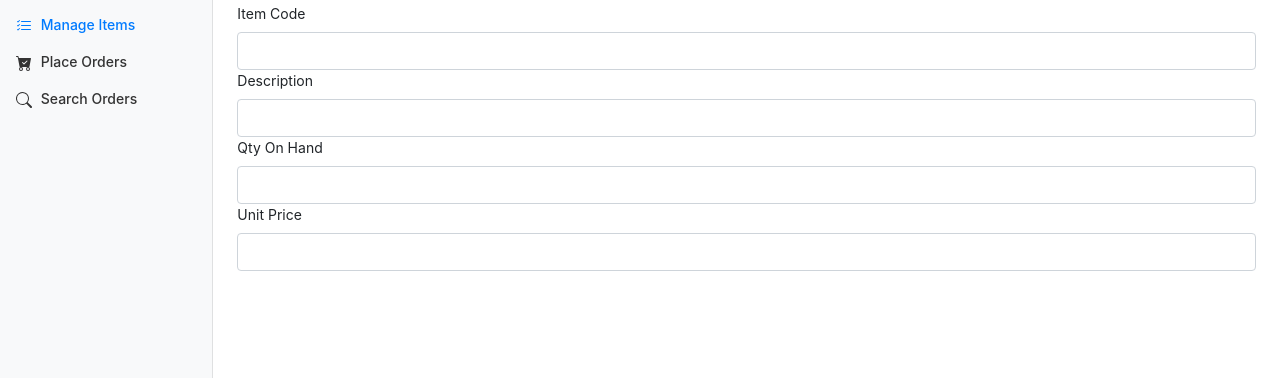
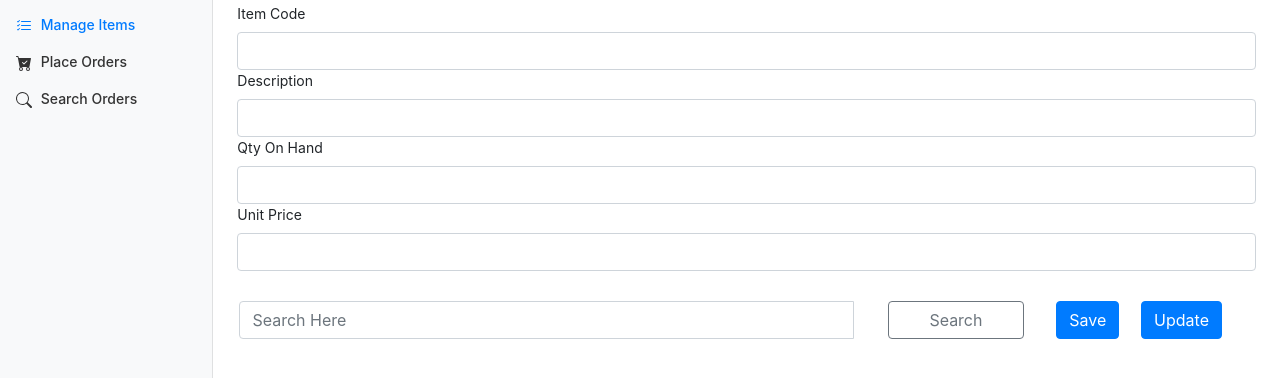
Before and after one commit to Practise-playground/POS-FrontEnd-with-Bootstrap-2, a website: page manage-items.html in a window 1280 px wide. Shown: the part 132-510 px from the top of the page. Drawn offline with nearby package versions, Linux system fonts and the light colour scheme.

Commit message:
Add Search, Save and Update button to Manage Items

```diff
--- a/manage-items.html
+++ b/manage-items.html
@@ -126,7 +126,20 @@
                         <input type="text" name="unit_price" class="form-control" id="unit_price" >
                     </div>
 
-
+                    <!--Add Search field, and Save and Update buttons-->
+                    <div class="col-12 row">
+                        <br>
+                        <div class="input-group col-10 row button-group">
+                            <input type="text" class="form-control col-9" placeholder="Search Here">
+                            <button class="btn btn-outline-secondary col-2" type="button" id="button-addon2">Search</button>
+                        </div>
+                        <div class="button-group col-1">
+                            <button type="submit" class="btn btn-primary">Save</button>
+                        </div>
+                        <div class="button-group col-1">
+                            <button type="submit" class="btn btn-primary">Update</button>
+                        </div>
+                    </div>
                 </div>
             </form>
 
```
